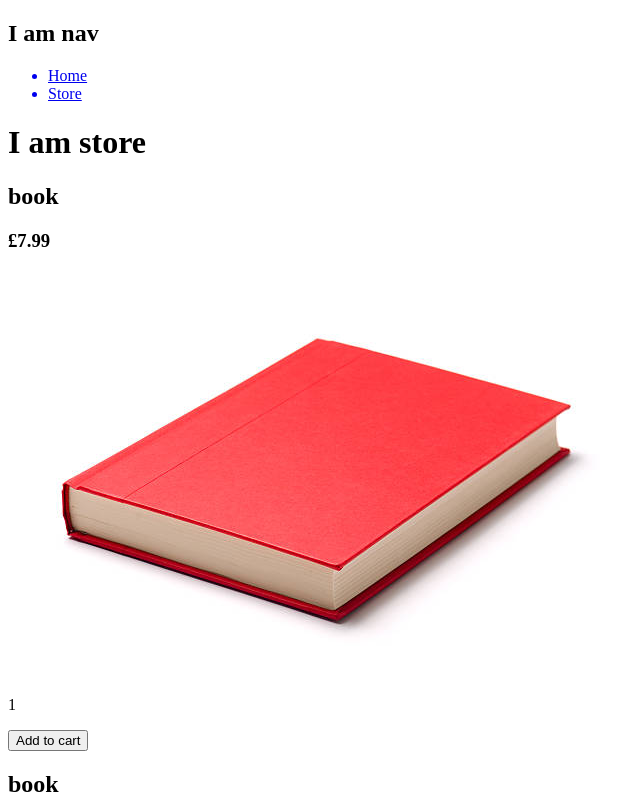
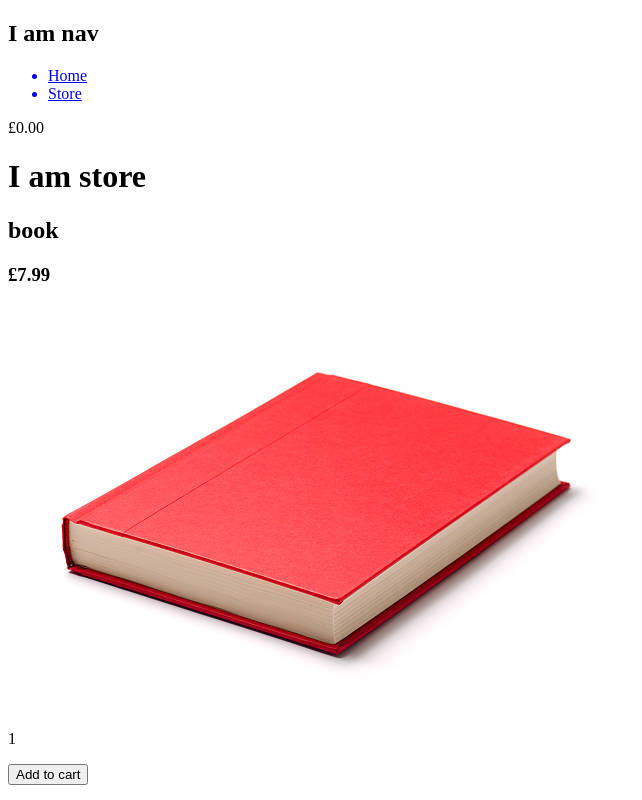
Before and after one commit to AlbanMarku/ShoppingCart, a React (Vite) app: page /store in a window 1280 px wide. Shown: the top 800 px of the page, without its empty margins (0-642 px from the left). Built offline with nearby package versions, Linux system fonts and the light colour scheme.

Commit message:
Total price.

```diff
--- a/src/components/ItemCard.tsx
+++ b/src/components/ItemCard.tsx
@@ -17,6 +17,7 @@ function ItemCard({ id, name, price, img }: ItemCardProps) {
         ...cartItems,
         {
           name,
+          price,
           id,
         },
       ]);
@@ -24,6 +25,7 @@ function ItemCard({ id, name, price, img }: ItemCardProps) {
       setCartItems([
         {
           name,
+          price,
           id,
         },
       ]);
--- a/src/components/NavBar.tsx
+++ b/src/components/NavBar.tsx
@@ -1,6 +1,14 @@
 import { Link } from 'react-router-dom';
+import { useCartItemsContext } from '../context/CartContext';
+import CurrencyFormatter from '../utilities/CurrencyFormatter';
 
 function NavBar() {
+  const { cartItems } = useCartItemsContext();
+  let total = 0;
+
+  cartItems.forEach((element) => {
+    total += element.price;
+  });
   return (
     <div className="NavBar">
       <h2>I am nav</h2>
@@ -13,6 +21,7 @@ function NavBar() {
             <li>Store</li>
           </Link>
         </ul>
+        <p>{CurrencyFormatter(total)}</p>
       </nav>
     </div>
   );
--- a/src/context/CartContext.tsx
+++ b/src/context/CartContext.tsx
@@ -1,8 +1,9 @@
 import { createContext, useContext } from 'react';
 
 export type CartItem = {
+  price: number;
+  name: string;
   id: number;
-  name: string;
 };
 
 type CartItemsStateContent = {
@@ -13,8 +14,9 @@ type CartItemsStateContent = {
 export const CartItemsContext = createContext<CartItemsStateContent>({
   cartItems: [
     {
+      price: 0,
+      name: '',
       id: 0,
-      name: '',
     },
   ],
   setCartItems: () => {},
```
